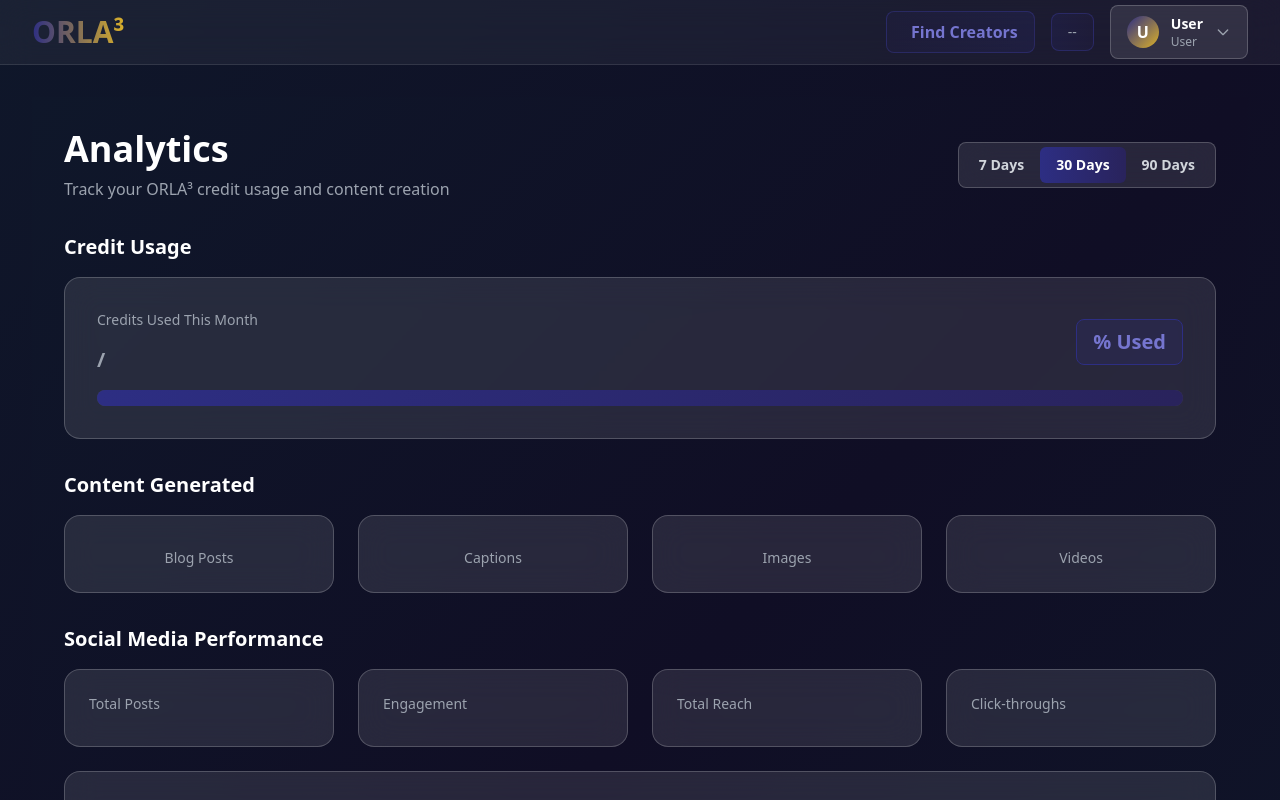
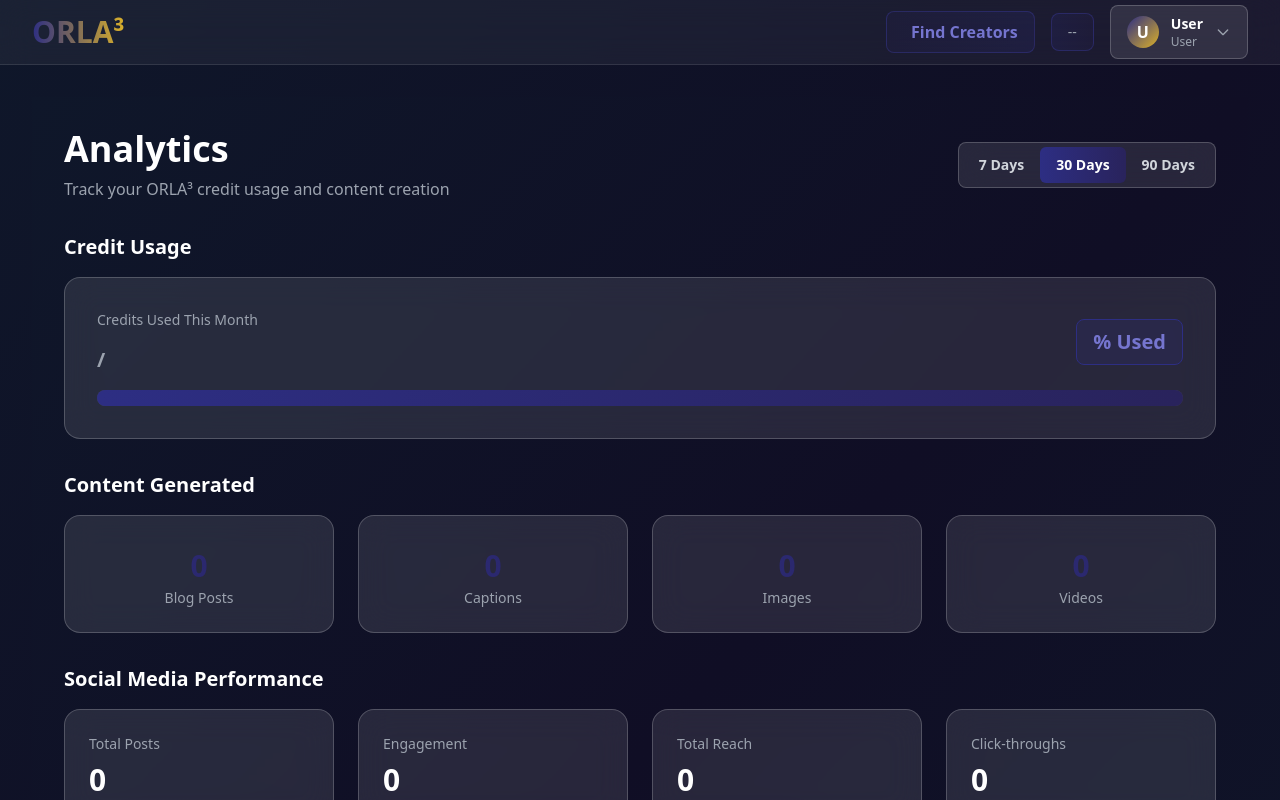
Before and after one commit to stevenajg93/orla3-marketing-suite-app, a Next.js app: page /dashboard/analytics in a window 1280 px wide. Shown: the top 800 px of the page. Built offline with nearby package versions, Linux system fonts and the light colour scheme; no server answers.

Commit message:
fix: Display 0 for all metrics when data is missing or zero

```diff
--- a/app/dashboard/analytics/page.tsx
+++ b/app/dashboard/analytics/page.tsx
@@ -161,28 +161,28 @@ export default function AnalyticsPage() {
                 <div className="bg-white/10 backdrop-blur-lg rounded-2xl p-4 sm:p-6 border border-white/20 text-center">
                   <div className="text-3xl sm:text-4xl mb-2"></div>
                   <p className="text-2xl sm:text-3xl font-black text-transparent bg-clip-text bg-gradient-to-r from-cobalt to-royal mb-1">
-                    {stats?.content.blogs}
+                    {stats?.content.blogs ?? 0}
                   </p>
                   <p className="text-gray-400 text-sm">Blog Posts</p>
                 </div>
                 <div className="bg-white/10 backdrop-blur-lg rounded-2xl p-4 sm:p-6 border border-white/20 text-center">
                   <div className="text-3xl sm:text-4xl mb-2"></div>
                   <p className="text-2xl sm:text-3xl font-black text-transparent bg-clip-text bg-gradient-to-r from-cobalt to-royal mb-1">
-                    {stats?.content.captions}
+                    {stats?.content.captions ?? 0}
                   </p>
                   <p className="text-gray-400 text-sm">Captions</p>
                 </div>
                 <div className="bg-white/10 backdrop-blur-lg rounded-2xl p-4 sm:p-6 border border-white/20 text-center">
                   <div className="text-3xl sm:text-4xl mb-2"></div>
                   <p className="text-2xl sm:text-3xl font-black text-transparent bg-clip-text bg-gradient-to-r from-cobalt to-royal mb-1">
-                    {stats?.content.images}
+                    {stats?.content.images ?? 0}
                   </p>
                   <p className="text-gray-400 text-sm">Images</p>
                 </div>
                 <div className="bg-white/10 backdrop-blur-lg rounded-2xl p-4 sm:p-6 border border-white/20 text-center">
                   <div className="text-3xl sm:text-4xl mb-2"></div>
                   <p className="text-2xl sm:text-3xl font-black text-transparent bg-clip-text bg-gradient-to-r from-cobalt to-royal mb-1">
-                    {stats?.content.videos}
+                    {stats?.content.videos ?? 0}
                   </p>
                   <p className="text-gray-400 text-sm">Videos</p>
                 </div>
@@ -195,19 +195,19 @@ export default function AnalyticsPage() {
               <div className="grid grid-cols-1 sm:grid-cols-2 lg:grid-cols-4 gap-3 sm:gap-4 md:gap-6 mb-6">
                 <div className="bg-white/10 backdrop-blur-lg rounded-2xl p-4 sm:p-6 border border-white/20">
                   <p className="text-gray-400 text-sm mb-2">Total Posts</p>
-                  <p className="text-2xl sm:text-3xl font-black text-white">{stats?.social.posts}</p>
+                  <p className="text-2xl sm:text-3xl font-black text-white">{stats?.social.posts ?? 0}</p>
                 </div>
                 <div className="bg-white/10 backdrop-blur-lg rounded-2xl p-4 sm:p-6 border border-white/20">
                   <p className="text-gray-400 text-sm mb-2">Engagement</p>
-                  <p className="text-2xl sm:text-3xl font-black text-white">{stats?.social.engagement.toLocaleString()}</p>
+                  <p className="text-2xl sm:text-3xl font-black text-white">{(stats?.social.engagement ?? 0).toLocaleString()}</p>
                 </div>
                 <div className="bg-white/10 backdrop-blur-lg rounded-2xl p-4 sm:p-6 border border-white/20">
                   <p className="text-gray-400 text-sm mb-2">Total Reach</p>
-                  <p className="text-2xl sm:text-3xl font-black text-white">{stats?.social.reach.toLocaleString()}</p>
+                  <p className="text-2xl sm:text-3xl font-black text-white">{(stats?.social.reach ?? 0).toLocaleString()}</p>
                 </div>
                 <div className="bg-white/10 backdrop-blur-lg rounded-2xl p-4 sm:p-6 border border-white/20">
                   <p className="text-gray-400 text-sm mb-2">Click-throughs</p>
-                  <p className="text-2xl sm:text-3xl font-black text-white">{stats?.social.clicks.toLocaleString()}</p>
+                  <p className="text-2xl sm:text-3xl font-black text-white">{(stats?.social.clicks ?? 0).toLocaleString()}</p>
                 </div>
               </div>
 
@@ -223,11 +223,11 @@ export default function AnalyticsPage() {
                         </div>
                         <div>
                           <p className="text-white font-semibold text-sm sm:text-base">{platform.name}</p>
-                          <p className="text-gray-400 text-xs sm:text-sm">{platform.posts} posts</p>
+                          <p className="text-gray-400 text-xs sm:text-sm">{platform.posts ?? 0} posts</p>
                         </div>
                       </div>
                       <div className="text-right">
-                        <p className="text-white font-bold text-sm sm:text-base">{platform.engagement.toLocaleString()}</p>
+                        <p className="text-white font-bold text-sm sm:text-base">{(platform.engagement ?? 0).toLocaleString()}</p>
                         <p className="text-gray-400 text-xs">engagements</p>
                       </div>
                     </div>
@@ -274,28 +274,28 @@ export default function AnalyticsPage() {
                         <div className="grid grid-cols-2 md:grid-cols-1 gap-2 md:gap-0">
                           <div className="flex items-center md:block">
                             <span className="md:hidden text-gray-400 text-sm mr-2">Views:</span>
-                            <span className="text-white font-medium text-sm sm:text-base">{post.views.toLocaleString()}</span>
+                            <span className="text-white font-medium text-sm sm:text-base">{(post.views ?? 0).toLocaleString()}</span>
                           </div>
                         </div>
 
                         <div className="grid grid-cols-2 md:grid-cols-1 gap-2 md:gap-0">
                           <div className="flex items-center md:block">
                             <span className="md:hidden text-gray-400 text-sm mr-2">Likes:</span>
-                            <span className="text-white font-medium text-sm sm:text-base">{post.likes.toLocaleString()}</span>
+                            <span className="text-white font-medium text-sm sm:text-base">{(post.likes ?? 0).toLocaleString()}</span>
                           </div>
                         </div>
 
                         <div className="grid grid-cols-2 md:grid-cols-1 gap-2 md:gap-0">
                           <div className="flex items-center md:block">
                             <span className="md:hidden text-gray-400 text-sm mr-2">Comments:</span>
-                            <span className="text-white font-medium text-sm sm:text-base">{post.comments.toLocaleString()}</span>
+                            <span className="text-white font-medium text-sm sm:text-base">{(post.comments ?? 0).toLocaleString()}</span>
                           </div>
                         </div>
 
                         <div className="grid grid-cols-2 md:grid-cols-1 gap-2 md:gap-0">
                           <div className="flex items-center md:block">
                             <span className="md:hidden text-gray-400 text-sm mr-2">Total:</span>
-                            <span className="text-cobalt-300 font-bold text-sm sm:text-base">{post.engagement.toLocaleString()}</span>
+                            <span className="text-cobalt-300 font-bold text-sm sm:text-base">{(post.engagement ?? 0).toLocaleString()}</span>
                           </div>
                         </div>
                       </div>
```
